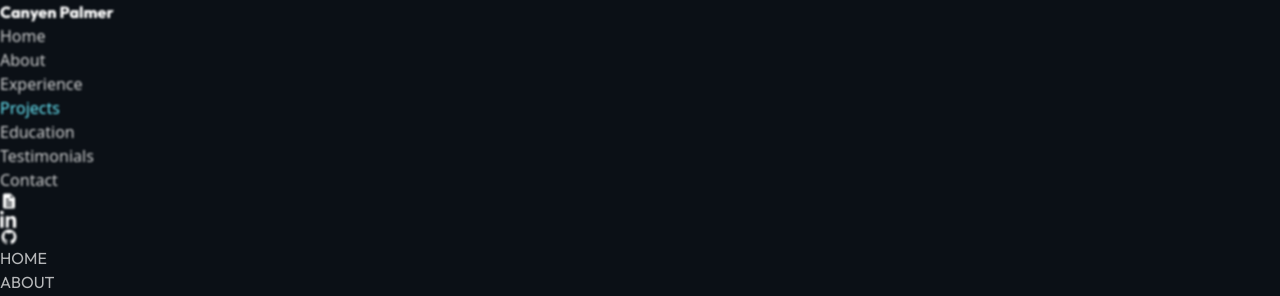
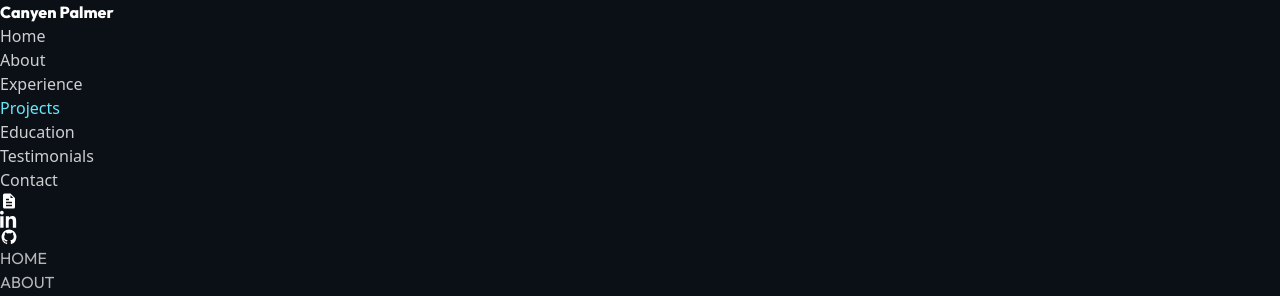
Before and after one commit to CanyenPalmer/PortfolioBasics, a Next.js app: page / in a window 1280 px wide. Shown: the top 296 px of the page. Built offline with nearby package versions, Linux system fonts and the light colour scheme.

Commit message:
Update VscodeTopBar.tsx

```diff
--- a/src/components/VscodeTopBar.tsx
+++ b/src/components/VscodeTopBar.tsx
@@ -10,7 +10,7 @@ import NameStamp from "@/components/NameStamp";
  * VscodeTopBar — minimal floating header that:
  *  - visible across: about → testimonials
  *  - fades in once on entering About, fades out after Testimonials
- *  - no bar background; only blurred text + icons
+ *  - no bar background; only clean text + icons (no blur/fuzz)
  */
 
 type Props = {
@@ -33,23 +33,10 @@ const NAV_SECTION_IDS = [
   "contact",
 ] as const;
 
-/* Inline icons */
+/* Inline icons (no filters; crisp) */
 function IconGithub(props: React.SVGProps<SVGSVGElement>) {
   return (
-    <svg
-      viewBox="0 0 24 24"
-      width="1em"
-      height="1em"
-      aria-hidden="true"
-      className="filter backdrop-blur-none"
-      style={{ filter: "url(#blur)" }}
-      {...props}
-    >
-      <defs>
-        <filter id="blur" x="-50%" y="-50%" width="200%" height="200%">
-          <feGaussianBlur stdDeviation="0.8" />
-        </filter>
-      </defs>
+    <svg viewBox="0 0 24 24" width="1em" height="1em" aria-hidden="true" {...props}>
       <path
         fill="currentColor"
         d="M12 2a10 10 0 0 0-3.162 19.492c.5.092.683-.216.683-.48 0-.236-.009-.861-.014-1.69-2.78.604-3.366-1.34-3.366-1.34-.455-1.155-1.11-1.464-1.11-1.464-.907-.62.069-.607.069-.607 1.003.07 1.53 1.03 1.53 1.03.892 1.53 2.342 1.088 2.91.833.091-.647.35-1.088.636-1.339-2.22-.252-4.555-1.11-4.555-4.943 0-1.091.39-1.983 1.03-2.682-.103-.253-.447-1.27.098-2.645 0 0 .84-.269 2.75 1.025A9.563 9.563 0 0 1 12 6.844c.85.004 1.706.115 2.505.337 1.909-1.294 2.748-1.025 2.748-1.025.547 1.375.203 2.392.1 2.645.64.699 1.029 1.59 1.029 2.682 0 3.842-2.339 4.687-4.566 4.936.359.309.679.917.679 1.85 0 1.335-.012 2.41-.012 2.736 0 .266.18.576.688.478A10 10 0 0 0 12 2Z"
@@ -59,15 +46,7 @@ function IconGithub(props: React.SVGProps<SVGSVGElement>) {
 }
 function IconLinkedIn(props: React.SVGProps<SVGSVGElement>) {
   return (
-    <svg
-      viewBox="0 0 24 24"
-      width="1em"
-      height="1em"
-      aria-hidden="true"
-      className="filter"
-      style={{ filter: "url(#blur)" }}
-      {...props}
-    >
+    <svg viewBox="0 0 24 24" width="1em" height="1em" aria-hidden="true" {...props}>
       <path
         fill="currentColor"
         d="M4.983 3.5C4.983 4.88 3.88 6 2.5 6S0 4.88 0 3.5 1.12 1 2.5 1s2.483 1.12 2.483 2.5ZM.29 8.25h4.42V23.5H.29V8.25Zm7.48 0h4.24v2.08h.06c.59-1.12 2.03-2.3 4.18-2.3 4.47 0 5.29 2.94 5.29 6.76v8.71h-4.42v-7.72c0-1.84-.03-4.22-2.57-4.22-2.57 0-2.97 2-2.97 4.08v7.86H7.77V8.25Z"
@@ -77,15 +56,7 @@ function IconLinkedIn(props: React.SVGProps<SVGSVGElement>) {
 }
 function IconFileText(props: React.SVGProps<SVGSVGElement>) {
   return (
-    <svg
-      viewBox="0 0 24 24"
-      width="1em"
-      height="1em"
-      aria-hidden="true"
-      className="filter"
-      style={{ filter: "url(#blur)" }}
-      {...props}
-    >
+    <svg viewBox="0 0 24 24" width="1em" height="1em" aria-hidden="true" {...props}>
       <path
         fill="currentColor"
         d="M14 2H6a2 2 0 0 0-2 2v16c0 1.103.897 2 2 2h12a2 2 0 0 0 2-2V8zm0 2.414L17.586 8H14zM8 13h8v2H8zm0 4h8v2H8zm0-8h4v2H8z"
@@ -114,7 +85,7 @@ export default function VscodeTopBar({
     []
   );
 
-  /* ---------- VISIBILITY: based on band ---------- */
+  /* ---------- VISIBILITY: band from About(top) → Testimonials(bottom) ---------- */
   useEffect(() => {
     if (typeof window === "undefined") return;
 
@@ -125,10 +96,10 @@ export default function VscodeTopBar({
     const checkVisibility = () => {
       const start = startEl.getBoundingClientRect().top;
       const end = endEl.getBoundingClientRect().bottom;
-      const vpHeight = window.innerHeight;
+      const vpH = window.innerHeight;
 
-      // Visible if viewport intersects the band
-      const inBand = start < vpHeight * 0.9 && end > vpHeight * 0.1;
+      // In-band if viewport intersects the band comfortably
+      const inBand = start < vpH * 0.9 && end > vpH * 0.1;
       setVisible(inBand);
     };
 
@@ -163,6 +134,7 @@ export default function VscodeTopBar({
           bestId = el.id;
         }
       }
+
       if (bestId) setActive(bestId);
     };
 
@@ -195,12 +167,9 @@ export default function VscodeTopBar({
         >
           <div className="mx-auto max-w-7xl px-3 sm:px-5">
             <nav className="mt-3 flex items-center justify-between">
-              {/* Signature */}
+              {/* Signature (crisp) */}
               <div className="flex items-center gap-2 min-w-0">
-                <span
-                  className="truncate text-sm font-semibold text-white/95"
-                  style={{ filter: "url(#blur)" }}
-                >
+                <span className="truncate text-sm font-semibold text-white/95">
                   <NameStamp
                     text={signature}
                     className="text-sm font-semibold"
@@ -210,7 +179,7 @@ export default function VscodeTopBar({
                 </span>
               </div>
 
-              {/* Tabs */}
+              {/* Tabs (crisp) */}
               <ul className="hidden md:flex items-center gap-2">
                 {tabs.map((t) => {
                   const isActive = active === t.id;
@@ -218,11 +187,8 @@ export default function VscodeTopBar({
                     <li key={t.id}>
                       <a
                         href={t.href}
-                        className={`px-3 py-1.5 text-sm transition-colors`}
-                        style={{
-                          color: isActive ? "#67e8f9" : "rgba(255,255,255,0.8)",
-                          filter: "url(#blur)",
-                        }}
+                        className="px-3 py-1.5 text-sm transition-colors"
+                        style={{ color: isActive ? "#67e8f9" : "rgba(255,255,255,0.8)" }}
                       >
                         {t.label}
                       </a>
@@ -231,7 +197,7 @@ export default function VscodeTopBar({
                 })}
               </ul>
 
-              {/* Contact links */}
+              {/* Contact links (crisp) */}
               <div className="flex items-center gap-2 sm:gap-3">
                 {resumeHref && (
                   <Link
@@ -240,7 +206,6 @@ export default function VscodeTopBar({
                     rel="noopener noreferrer"
                     className="p-1.5 text-white/85 hover:text-cyan-200 transition-colors"
                     aria-label="Resume"
-                    style={{ filter: "url(#blur)" }}
                   >
                     <IconFileText style={{ width: 18, height: 18 }} />
                   </Link>
@@ -252,7 +217,6 @@ export default function VscodeTopBar({
                     rel="noopener noreferrer"
                     className="p-1.5 text-white/85 hover:text-cyan-200 transition-colors"
                     aria-label="LinkedIn"
-                    style={{ filter: "url(#blur)" }}
                   >
                     <IconLinkedIn style={{ width: 18, height: 18 }} />
                   </Link>
@@ -264,7 +228,6 @@ export default function VscodeTopBar({
                     rel="noopener noreferrer"
                     className="p-1.5 text-white/85 hover:text-cyan-200 transition-colors"
                     aria-label="GitHub"
-                    style={{ filter: "url(#blur)" }}
                   >
                     <IconGithub style={{ width: 18, height: 18 }} />
                   </Link>
```
